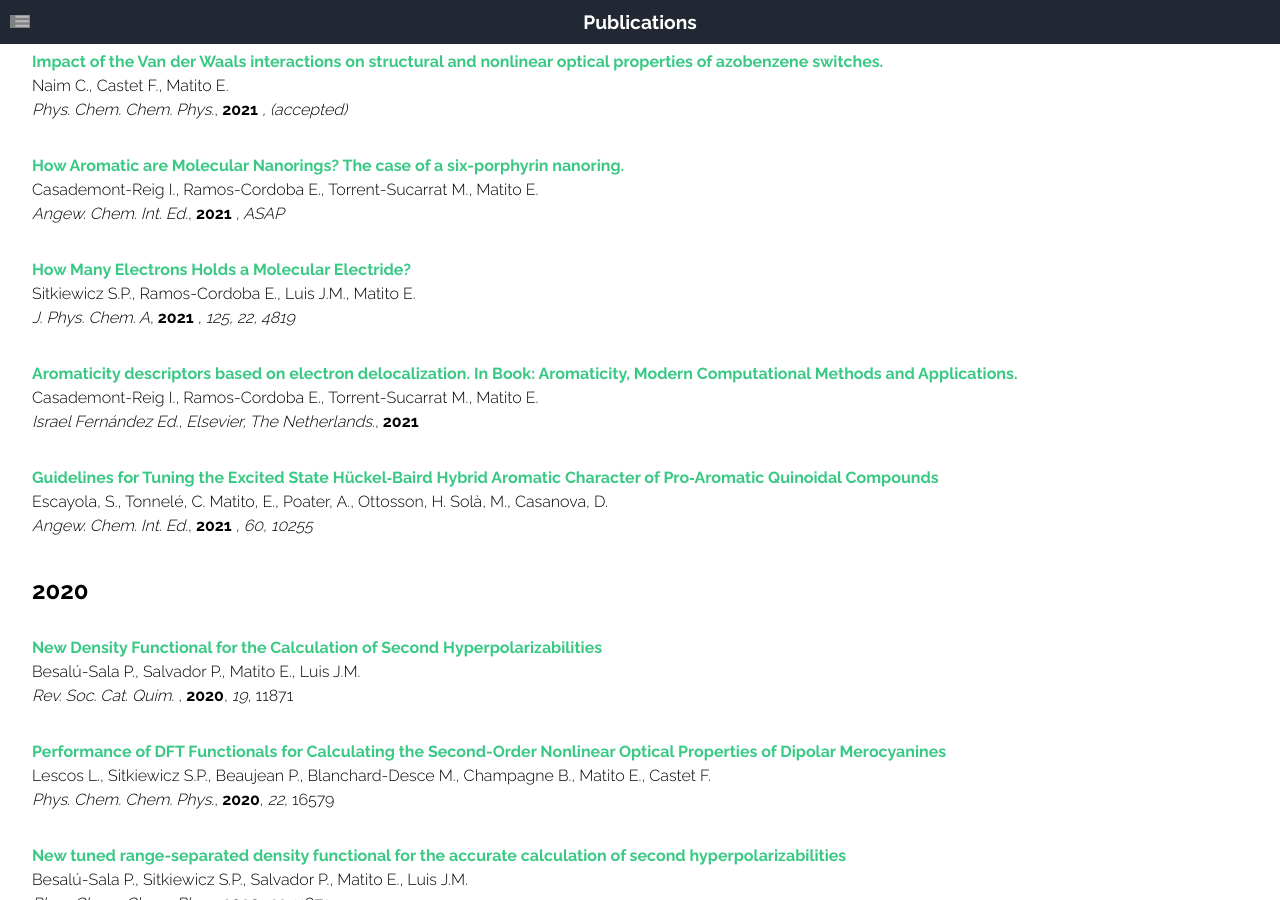
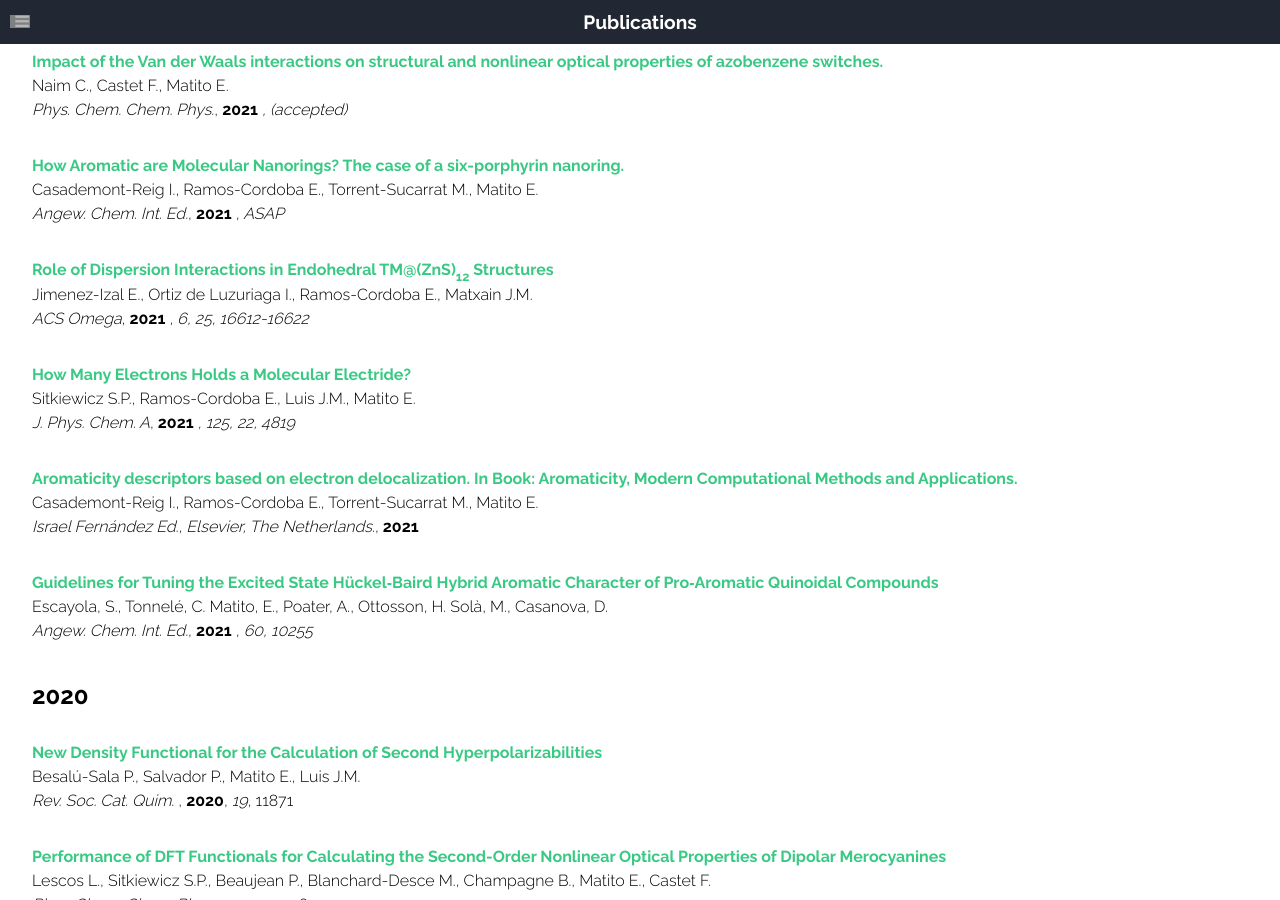
Before and after one commit to old-jekyll-templates/Horizons-Jekyll-Theme, a Jekyll site: the page built from publications.html, in a window 1280 px wide and 900 px high, scrolled down 583 px. Built offline with Jekyll 4.4.1, drawn with Linux system fonts in a browser that asks for light colours; grey boxes are pictures that could not be loaded.

Commit message:
Update publications.html

```diff
--- a/publications.html
+++ b/publications.html
@@ -79,6 +79,12 @@ layout: main
             <font color="#000000"> Casademont-Reig I., Ramos-Cordoba E., Torrent-Sucarrat M., Matito E. </font><br>
             <font color="#000000"> <i> Angew. Chem. Int. Ed.</i>, <b>2021</b>
 		    <font color="#000000"> <i>, ASAP </i></p>
+
+	<p style="text-align:justify; text-justify:inter-ideograph;"> <font color="#000000">
+            <a href=https://pubs.acs.org/doi/10.1021/acsomega.1c02016 target="_blank" style="text-decoration:none"><b>Role of Dispersion Interactions in Endohedral TM@(ZnS)<sub>12</sub> Structures</b></a></font><br>
+            <font color="#000000"> Jimenez-Izal E., Ortiz de Luzuriaga I., Ramos-Cordoba E., Matxain J.M. </font><br>
+            <font color="#000000"> <i> ACS Omega</i>, <b>2021</b>
+		     <font color="#000000"> <i>, 6, 25, 16612-16622 </i></p>
 
 	<p style="text-align:justify; text-justify:inter-ideograph;"> <font color="#000000">
             <a href=https://pubs.acs.org/doi/10.1021/acs.jpca.1c02760 target="_blank" style="text-decoration:none"><b>How Many Electrons Holds a Molecular Electride?</b></a></font><br>
```
